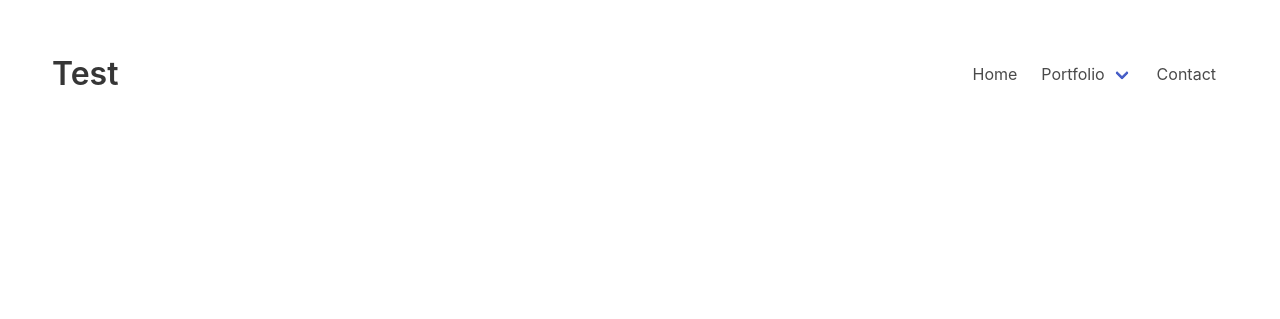
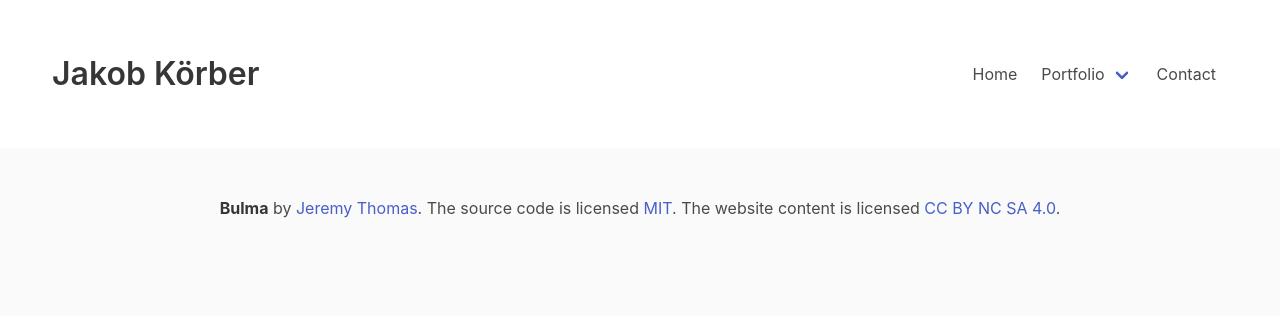
Before and after one commit to jakobkoerber/jakobkoerber.github.io, a plain HTML site: page contact.html in a window 1280 px wide. Drawn offline with nearby package versions, Linux system fonts and the light colour scheme.

Commit message:
Updated title and added footer

```diff
--- a/contact.html
+++ b/contact.html
@@ -12,10 +12,11 @@
         <nav class="navbar" role="navigation" aria-label="main navigation">
             <div class="navbar-brand">
                 <a class="title" href="index.html" style="margin-bottom: 0px;align-items: center;display: flex;">
-                    Test
+                    Jakob Körber
                 </a>
 
-                <a role="button" class="navbar-burger" aria-label="menu" aria-expanded="false" data-target="navbarBasicExample">
+                <a role="button" class="navbar-burger" aria-label="menu" aria-expanded="false"
+                   data-target="navbarBasicExample">
                     <span aria-hidden="true"></span>
                     <span aria-hidden="true"></span>
                     <span aria-hidden="true"></span>
@@ -57,4 +58,13 @@
     </div>
 </section>
 </body>
+<footer class="footer">
+    <div class="content has-text-centered">
+        <p>
+            <strong>Bulma</strong> by <a href="https://jgthms.com">Jeremy Thomas</a>. The source code is licensed
+            <a href="http://opensource.org/licenses/mit-license.php">MIT</a>. The website content
+            is licensed <a href="http://creativecommons.org/licenses/by-nc-sa/4.0/">CC BY NC SA 4.0</a>.
+        </p>
+    </div>
+</footer>
 </html>
```
Also changed, not shown: index.html (+10 -1 lines), portfolio.html (+10 -1 lines).
